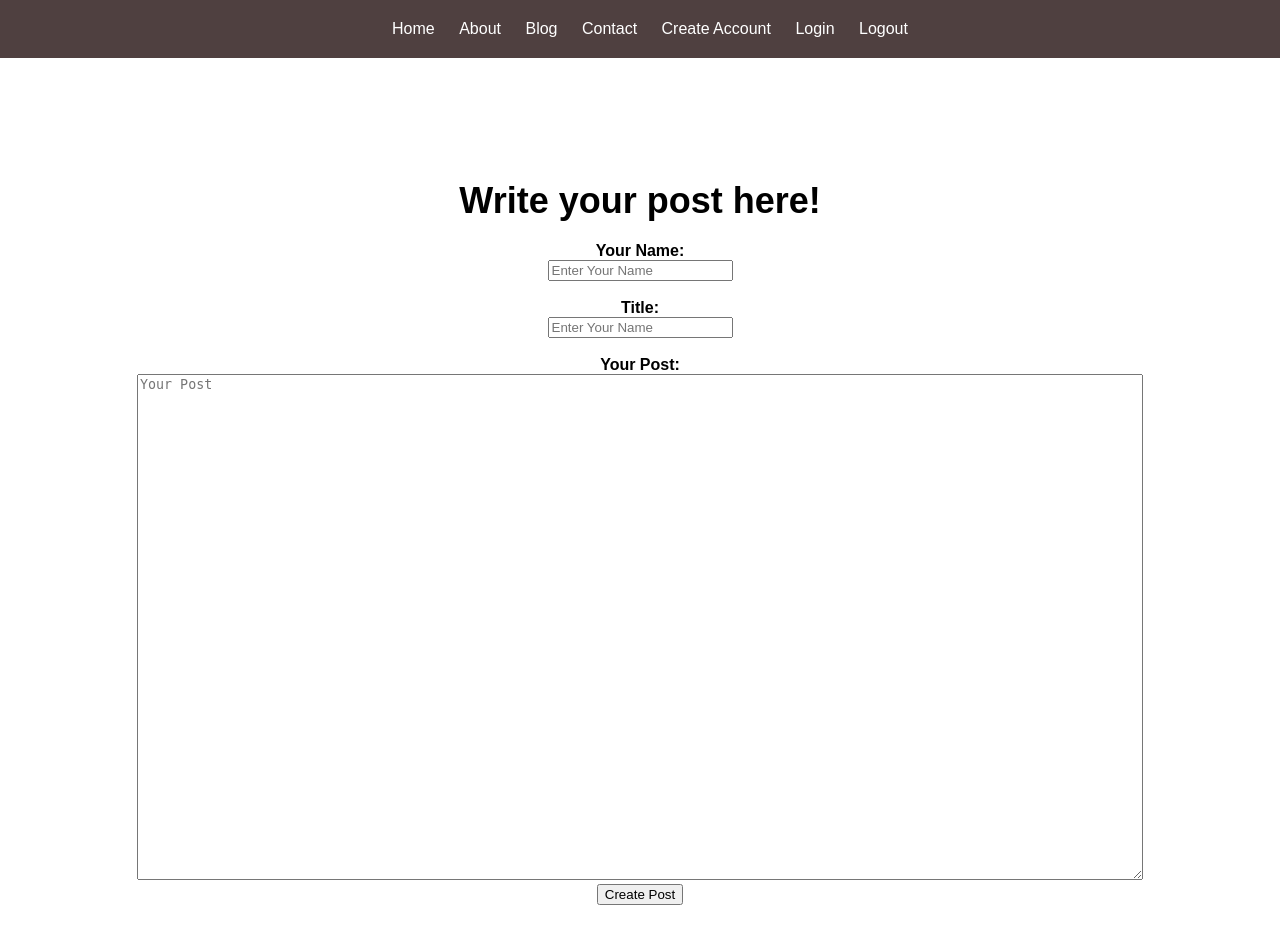
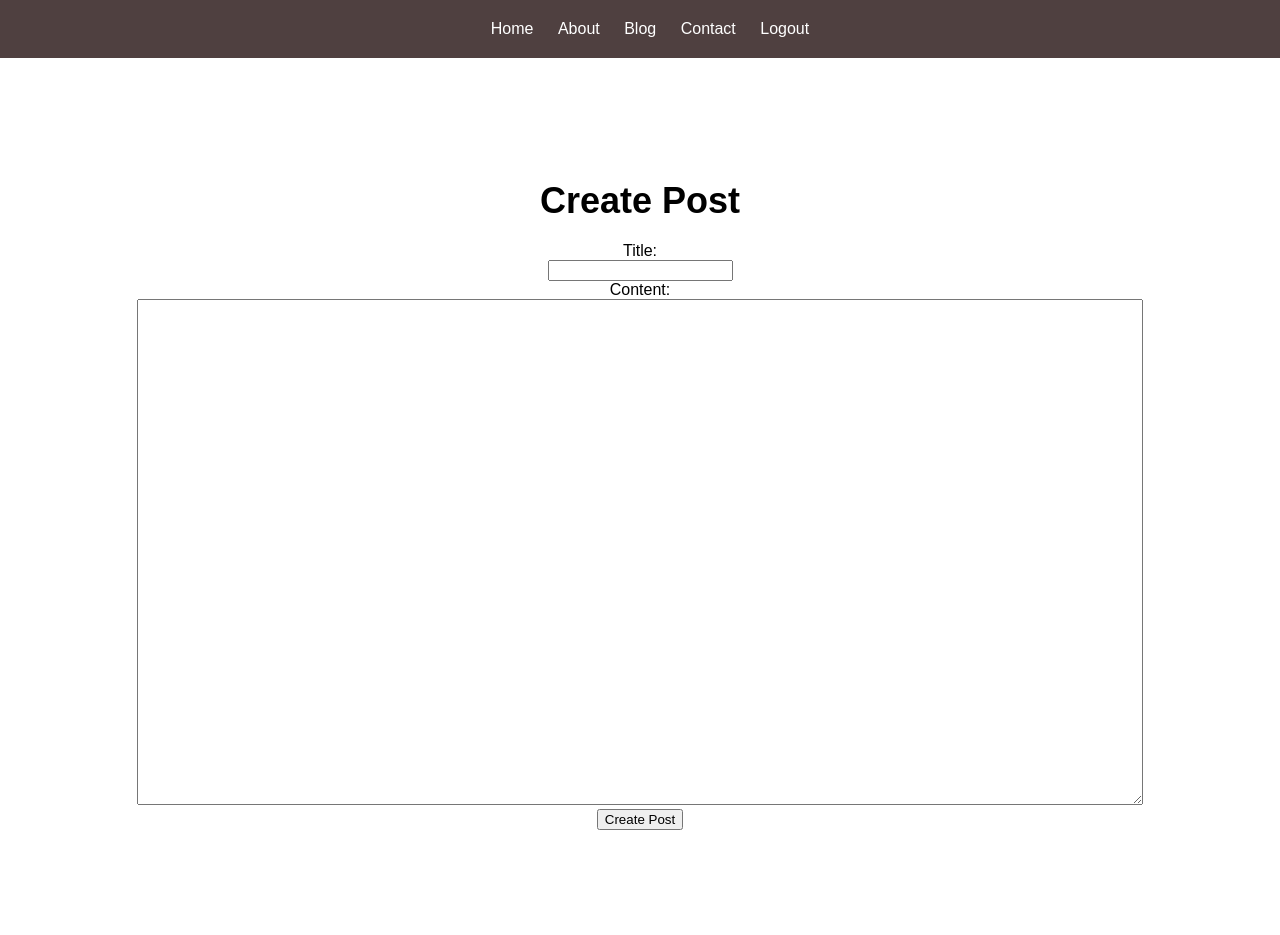
Before and after one commit to Till1983/flask-blog-project, a Flask app: page /create-post in a window 1280 px wide. After the commit the page ends 830 px from the top, so only its background shows below. Run offline with Flask 3, Linux system fonts and the light colour scheme; the visitor is signed in with stand-in values (Sample User, id 1).

Commit message:
move content class to base, rename to main-content

```diff
--- a/app/static/styles.css
+++ b/app/static/styles.css
@@ -43,7 +43,7 @@ body {
 
 
 /* Content Styles */
-.content {
+.main-content {
     margin-top: 120px;
     padding: 30px;
 }
@@ -53,7 +53,7 @@ h1 {
     margin-bottom: 20px;
 }
 
-#blogpost {
+#content {
     width: 1000px;
     height: 500px
 }
--- a/app/templates/about.html
+++ b/app/templates/about.html
@@ -1,6 +1,5 @@
 {% extends "base.html" %}
     {% block content %}
-    <section class="content">
         <h1>About this blog</h1>
         <p>This is a personal project that helps me learn the fundamentals of web delevopement. That's why it doesn't look polished or beautiful at the moment, but it will get there - step by step.</p>
     {% endblock %}
--- a/app/templates/base.html
+++ b/app/templates/base.html
@@ -17,15 +17,19 @@
                     <li><a href="/about">About</a></li>
                     <li><a href="/posts">Blog</a></li>
                     <li><a href="/contact">Contact</a></li>
+                    {% if not current_user.is_authenticated %}
                     <li><a href="/register">Create Account</a></li>
                     <li><a href="/login">Login</a></li>
+                    {% else %}
                     <li><a href="/logout">Logout</a></li>
+                    {% endif %}
                 </ul>
             </div>
         </nav>
     </header>
-
-    {% block content %}
-    {% endblock %}
+    <section class="main-content">
+        {% block content %}
+        {% endblock %}
+    </section>
 </body>
 </html>
--- a/app/templates/contact.html
+++ b/app/templates/contact.html
@@ -1,7 +1,5 @@
 {% extends "base.html" %}
     {% block content %}
-    <section class="content">
         <h1>Contact me</h1>
         <p>placeholder@email.com</p>
-    </section>
     {% endblock %}
--- a/app/templates/create-post.html
+++ b/app/templates/create-post.html
@@ -1,28 +1,18 @@
 {% extends "base.html" %}
 
+{% block title %}Create Post{% endblock title %}
+
 {% block content %}
-<section class="content">
-    <form action="{{ url_for('blogposts.posts') }}" method="post">
-        <div class="container">
-            <h1>Write your post here!</h1>
+    <div class="container">
+        <h1>Create Post</h1>
+        <form method="POST" action="{{ url_for('blogposts.post_create_post') }}">
+            <label for="title">Title:</label><br>
+            <input type="text" id="title" name="title" required><br>
 
-            <label for="name"><b>Your Name: </b></label>
-            <br>
-            <input type="text" placeholder="Enter Your Name" name="name" id="name" required>
-            <br>
-            <br>
-            <label for="title"><b>Title: </b></label>
-            <br>
-            <input type="text" placeholder="Enter Your Name" name="title" id="title" required>
-            <br>
-            <br>
-            <label for="blogpost"><b>Your Post:</b></label>
-            <br>
-            <textarea id="blogpost" placeholder="Your Post" name="blogpost"></textarea>
-            <br>
+            <label for="content">Content:</label><br>
+            <textarea id="content" name="blogpost" required></textarea><br>
 
-            <button type="submit" class="button">Create Post</button>
-        </div>
-    </form>
-</section>
+            <button type="submit">Create Post</button>
+        </form>
+    </div>
 {% endblock %}
--- a/app/templates/error.html
+++ b/app/templates/error.html
@@ -1,7 +1,5 @@
 {% extends "base.html" %}
     {% block content %}
-    <section class="content">
         <h1>Ooops</h1>
         <p>This post does not exist. Sorry!</p>
-    </section>
     {% endblock %}
--- a/app/templates/index.html
+++ b/app/templates/index.html
@@ -1,11 +1,9 @@
 {% extends "base.html" %}
     {% block content %}
-    <section class="content">
         {% if message %}
             <p style="color: green;">{{ message }}</p>
         {% endif %}
 
         <h1>Welcome to My Blog</h1>
         <p>Here you will find my thoughts and musings on any of a number of different topics from time to time.</p>
-    </section>
     {% endblock %}
--- a/app/templates/login.html
+++ b/app/templates/login.html
@@ -1,6 +1,5 @@
 {% extends "base.html" %}
     {% block content %}
-    <section class="content">
       {% if error %}
         <p style="color: red;">{{ error }}</p>
       {% endif %}
@@ -23,7 +22,6 @@
 
       <div class="container register">
         <p>Don't have an account yet? <a href="/register">Create one</a></p>
-    </section>
 
     <script src="{{ url_for('static', filename='login.js') }}"></script>
     {% endblock %}
--- a/app/templates/logout.html
+++ b/app/templates/logout.html
@@ -1,6 +1,4 @@
 {% extends 'base.html' %}
     {% block content %}
-    <section class="content">
         <h3>You are now logged out.</h3>
-    </section>
     {% endblock %}
--- a/app/templates/post.html
+++ b/app/templates/post.html
@@ -1,8 +1,6 @@
 {% extends "base.html" %}
    {% block content %}
-    <section class="content">
         <h1>{{ post.title }}</h1>
         <p>by {{ post.author }}</p>
         <p>{{ post.content }}</p>
-    </section>
     {% endblock %}
--- a/app/templates/posts.html
+++ b/app/templates/posts.html
@@ -1,6 +1,5 @@
 {% extends "base.html" %}
     {% block content %}
-    <section class="content">
         <h1>Blog Posts</h1>
         <p>Here you will find a variety of thoughts.</p>
         {% for article in articles %}
@@ -16,5 +15,4 @@
                 <p>Want to contribute? <a href="/login">Please log in</a> or <p> <a href="/register">create an account.</a></p></p>
             {% endif %}
           </div>
-    </section>
     {% endblock %}
--- a/app/templates/register.html
+++ b/app/templates/register.html
@@ -1,6 +1,5 @@
 {% extends "base.html" %}
     {% block content %}
-    <section class="content">
         <!-- This code was adapted, with some changes, from W3Schools. You can find the original example here: https://www.w3schools.com/howto/howto_css_register_form.asp -->
         <form action="/register" method="post">
             <div class="container">
@@ -31,7 +30,4 @@
               <p>Already have an account? <a href="/login">Sign in</a></p>
             </div>
           </form>
-
-
-    </section>
     {% endblock %}
```
